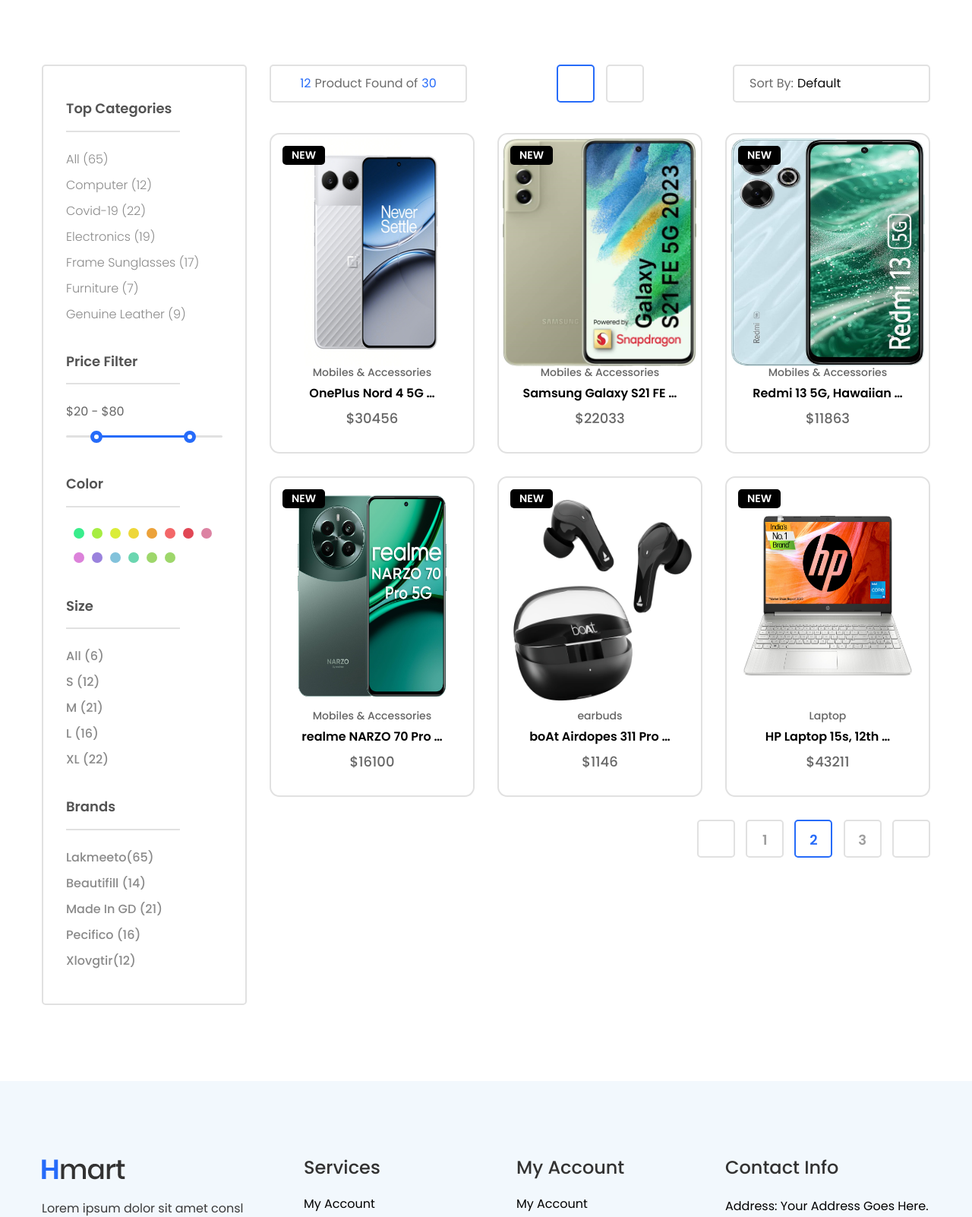
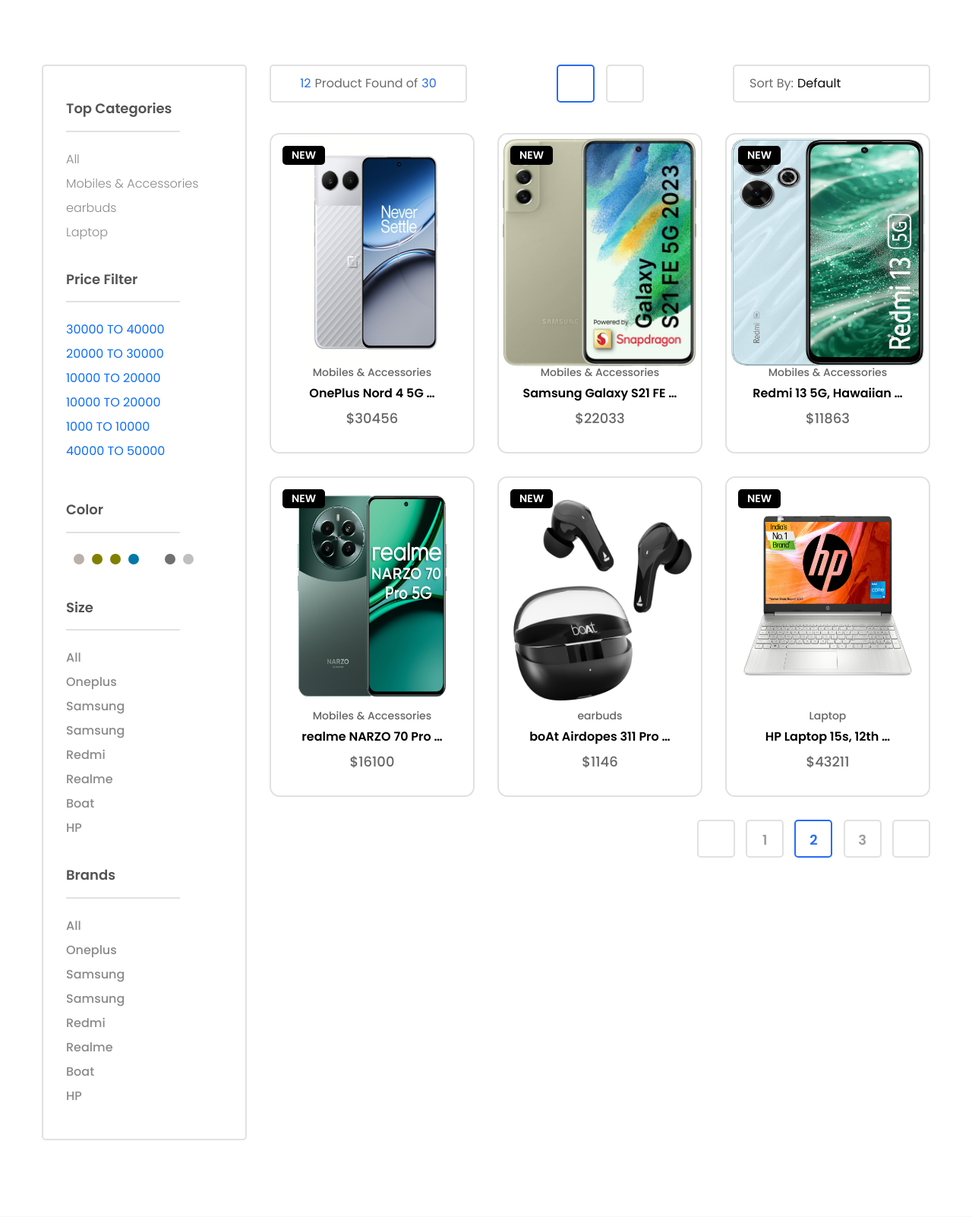
Before and after one commit to suchir-cyber/Shoppers-store, a Django app: page /products/ in a window 1280 px wide. Shown: the part 208-1810 px from the top of the page at 76% size. Run offline with Django 4.2, Linux system fonts and the light colour scheme; data comes from the database, SQL or seed files in the repository; both versions use the stored data as it was after the commit; some libraries are stand-ins or nearby versions; some web fonts are replaced.

Commit message:
added filters

```diff
--- a/ShoppersStop/ShoppersStop/views.py
+++ b/ShoppersStop/ShoppersStop/views.py
@@ -1,5 +1,5 @@
 from django.shortcuts import render,redirect
-from head.models import Product
+from head.models import Product,Categories,Filter_Price,Color,Brand
 
 def BASE(request):
     return render(request,'Main/base.html')
@@ -13,7 +13,15 @@
 
 def PRODUCT(request):
     products = Product.objects.filter(status = 'Publish')
+    categories = Categories.objects.all()
+    prices = Filter_Price.objects.all()
+    color = Color.objects.all()
+    brand = Brand.objects.all()
     context = {
-        'products' : products
+        'products' : products,
+        'categories' : categories,
+        'prices' : prices,
+        'color' : color,
+        'brand' : brand
     }
     return render(request,'Main/product.html',context)
--- a/ShoppersStop/templates/Main/product.html
+++ b/ShoppersStop/templates/Main/product.html
@@ -167,20 +167,14 @@
                         <h4 class="sidebar-title">Top Categories</h4>
                         <div class="sidebar-widget-category">
                             <ul>
-                                <li><a href="#" class="selected m-0"> All
-                                        <span>(65)</span> </a></li>
-                                <li><a href="#" class=""> Computer
-                                        <span>(12)</span> </a></li>
-                                <li><a href="#" class=""> Covid-19
-                                        <span>(22)</span> </a></li>
-                                <li><a href="#" class=""> Electronics
-                                        <span>(19)</span> </a></li>
-                                <li><a href="#" class=""> Frame Sunglasses
-                                        <span>(17)</span> </a></li>
-                                <li><a href="#" class=""> Furniture
-                                        <span>(7)</span> </a></li>
-                                <li><a href="#" class=""> Genuine Leather
-                                        <span>(9)</span> </a></li>
+                                <li><a href="#" class="selected m-0"> All </a></li>
+
+                                {% for item in categories%}
+
+                                <li><a href="#" class="selected m-0"> {{item.name}} </a></li>
+
+                                {% endfor %}
+
                             </ul>
                         </div>
                     </div>
@@ -189,9 +183,15 @@
                         <h4 class="sidebar-title">Price Filter</h4>
                         <div class="price-filter">
                             <div class="price-slider-amount">
-                                <input type="text" id="amount" class="p-0 h-auto lh-1" name="price" placeholder="Add Your Price" />
+
+                                {% for item in prices%}
+
+                                <li><a href="#" class="selected m-0"> {{item.prices}} </a></li>
+
+                                {% endfor %}
+
+
                             </div>
-                            <div id="slider-range"></div>
                         </div>
                     </div>
                     <!-- Sidebar single item -->
@@ -199,20 +199,13 @@
                         <h4 class="sidebar-title">Color</h4>
                         <div class="sidebar-widget-color">
                             <ul class="d-flex flex-wrap">
-                                <li><a href="#" class="color-1"></a></li>
-                                <li><a href="#" class="color-2"></a></li>
-                                <li><a href="#" class="color-3"></a></li>
-                                <li><a href="#" class="color-4"></a></li>
-                                <li><a href="#" class="color-5"></a></li>
-                                <li><a href="#" class="color-6"></a></li>
-                                <li><a href="#" class="color-7"></a></li>
-                                <li><a href="#" class="color-8"></a></li>
-                                <li><a href="#" class="color-9"></a></li>
-                                <li><a href="#" class="color-10"></a></li>
-                                <li><a href="#" class="color-11"></a></li>
-                                <li><a href="#" class="color-12"></a></li>
-                                <li><a href="#" class="color-13"></a></li>
-                                <li><a href="#" class="color-14"></a></li>
+
+                                {% for col in color %}
+
+                                <li><a href="#" class="color" style="background-color:{{col.code}}"></a></li>
+
+                                {% endfor %}
+
                             </ul>
                         </div>
                     </div>
@@ -221,16 +214,14 @@
                         <h4 class="sidebar-title">Size</h4>
                         <div class="sidebar-widget-size">
                             <ul>
-                                <li><a href="#" class="selected m-0"> All
-                                        <span>(6)</span> </a></li>
-                                <li><a href="#" class=""> S <span>(12)</span> </a>
-                                </li>
-                                <li><a href="#" class=""> M <span>(21)</span> </a>
-                                </li>
-                                <li><a href="#" class=""> L <span>(16)</span> </a>
-                                </li>
-                                <li><a href="#" class=""> XL <span>(22)</span> </a>
-                                </li>
+                                <li><a href="#" class="selected m-0"> All </a></li>
+
+                                {% for item in brand %}
+
+                                <li><a href="#" class="selected m-0"> {{ item.name }} </a></li>
+
+                                {% endfor %}
+
                             </ul>
                         </div>
                     </div>
@@ -239,11 +230,13 @@
                         <h4 class="sidebar-title">Brands</h4>
                         <div class="sidebar-widget-brand">
                             <ul>
-                                <li><a href="#" class="selected m-0"> Lakmeeto<span>(65)</span> </a></li>
-                                <li><a href="#" class=""> Beautifill <span>(14)</span></a></li>
-                                <li><a href="#" class=""> Made In GD <span>(21)</span></a></li>
-                                <li><a href="#" class=""> Pecifico <span>(16)</span></a></li>
-                                <li><a href="#" class=""> Xlovgtir<span>(12)</span></a></li>
+                                <li><a href="#" class="selected m-0"> All </a></li>
+
+                                {% for item in brand %}
+
+                                <li><a href="#" class="selected m-0"> {{ item.name }} </a></li>
+
+                                {% endfor %}
                             </ul>
                         </div>
                     </div>
```
Also changed, not shown: ShoppersStop/Product_images/img/HP_Laptop_15s-1.jpg (added), ShoppersStop/Product_images/img/HP_Laptop_15s-1_Brv4h8W.jpg (added), ShoppersStop/Product_images/img/HP_Laptop_15s-2.jpg (added), ShoppersStop/Product_images/img/HP_Laptop_15s-3.jpg (added), ShoppersStop/Product_images/img/HP_Laptop_15s-4.jpg (added), ShoppersStop/Product_images/img/boAt_Airdopes_311_Pro-1.jpg (added), ShoppersStop/Product_images/img/boAt_Airdopes_311_Pro-1_pQA3lYf.jpg (added), ShoppersStop/Product_images/img/boAt_Airdopes_311_Pro-2.jpg (added), ShoppersStop/Product_images/img/boAt_Airdopes_311_Pro-3.jpg (added), ShoppersStop/Product_images/img/boAt_Airdopes_311_Pro-4.jpg (added), ShoppersStop/db.sqlite3.
